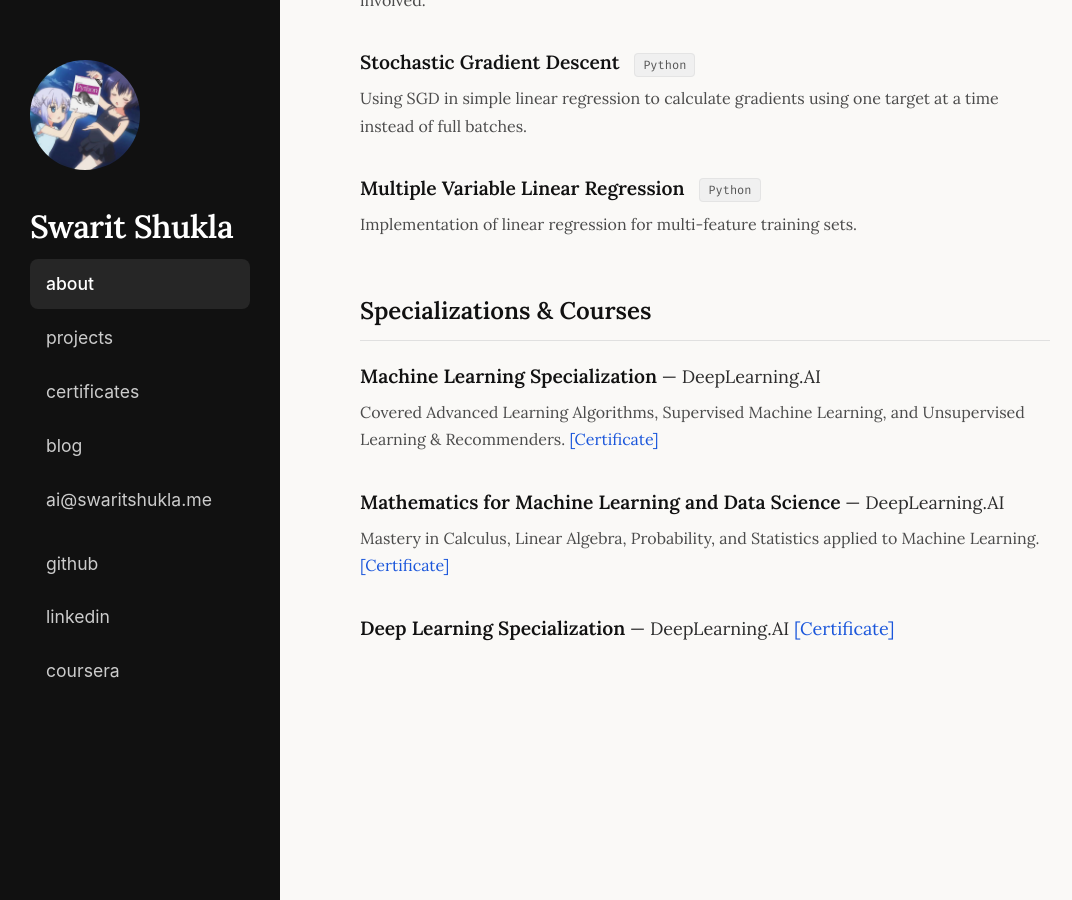
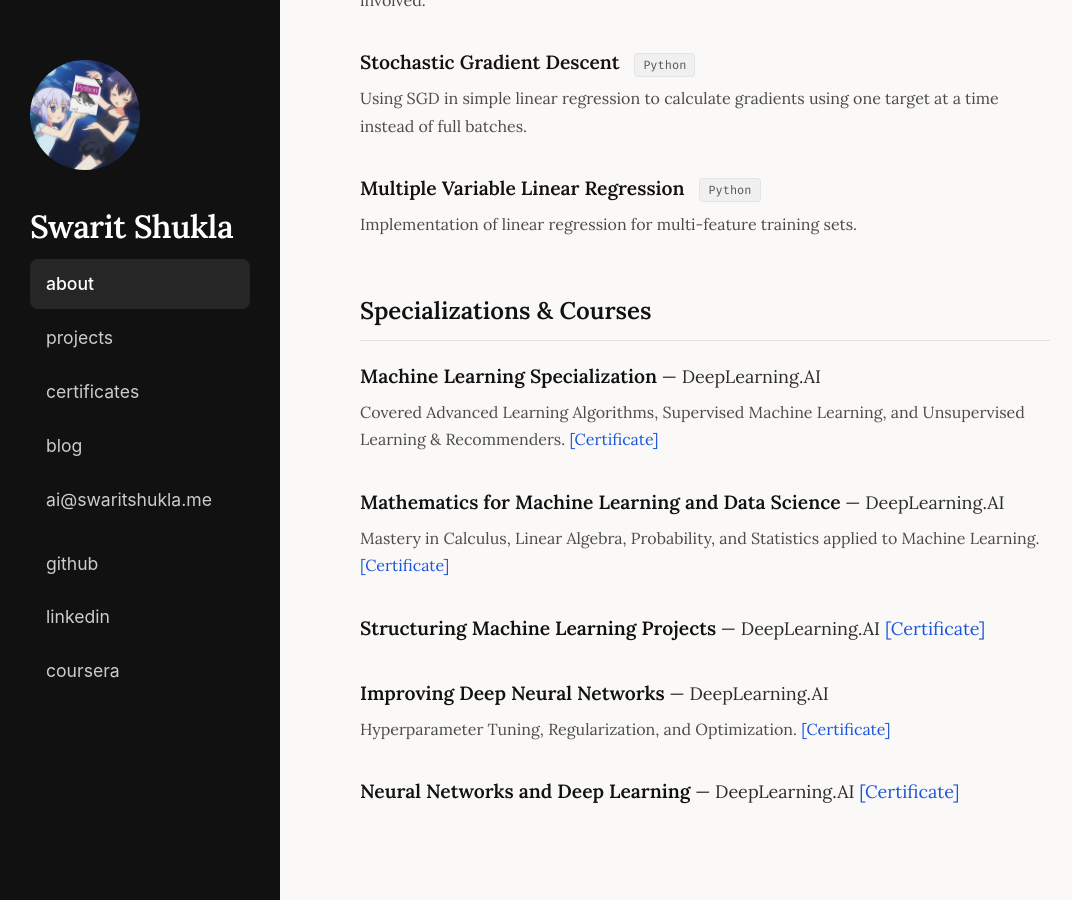
Before and after one commit to SWARITSHUKLA/SWARITSHUKLA.github.io, a Jekyll site: the page built from index.html, in a window 1280 px wide and 900 px high, scrolled down 1353 px. Shown: the whole window, without its empty margins (0-1072 px from the left). Built offline with Jekyll 4.4.1, drawn with Linux system fonts in a browser that asks for light colours.

Commit message:
updated the certificates section a little more to add details about deep learning specialization

```diff
--- a/index.html
+++ b/index.html
@@ -98,9 +98,17 @@ layout: default
                     target="_blank">[Certificate]</a></p>
         </li>
         <li>
-            <span class="item-title">Deep Learning Specialization</span> — DeepLearning.AI <a
-                href="https://www.coursera.org/account/accomplishments/specialization/KIXQE72ZDK0X" target="_blank">[Certificate]</a>
+            <span class="item-title">Structuring Machine Learning Projects</span> — DeepLearning.AI <a
+                href="https://www.coursera.org/learner/swaritshukla" target="_blank">[Certificate]</a>
         </li>
-
+        <li>
+            <span class="item-title">Improving Deep Neural Networks</span> — DeepLearning.AI
+            <p>Hyperparameter Tuning, Regularization, and Optimization. <a
+                    href="https://www.coursera.org/learner/swaritshukla" target="_blank">[Certificate]</a></p>
+        </li>
+        <li>
+            <span class="item-title">Neural Networks and Deep Learning</span> — DeepLearning.AI <a
+                href="https://www.coursera.org/learner/swaritshukla" target="_blank">[Certificate]</a>
+        </li>
     </ul>
 </section>
```
